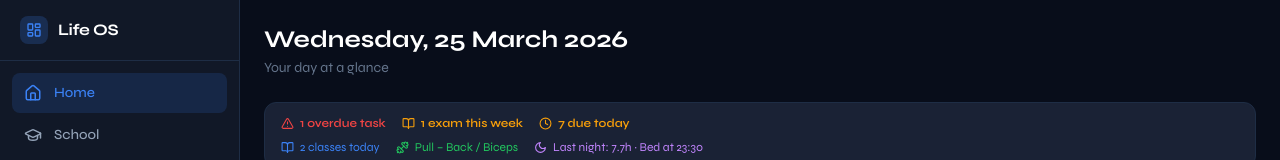
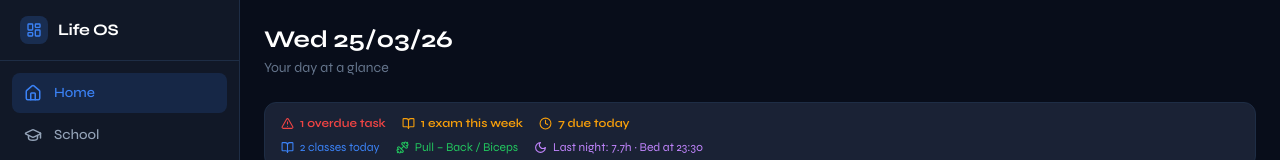
Before and after one commit to xtheoc/life-os, a React (Vite) app: page / in a window 1280 px wide. Shown: the top 160 px of the page. Built offline with nearby package versions, Linux system fonts and the light colour scheme; no server answers; a web font is replaced by a local one.

Commit message:
Shorten date format on home page

```diff
--- a/src/pages/Home.tsx
+++ b/src/pages/Home.tsx
@@ -16,7 +16,7 @@ export default function Home() {
       {/* Page header */}
       <div className="mb-6">
         <h1 className="text-2xl font-display font-bold text-white mb-0.5">
-          {format(today, 'EEEE, dd MMMM yyyy')}
+          {format(today, 'EEE dd/MM/yy')}
         </h1>
         <p className="text-muted text-sm">Your day at a glance</p>
       </div>
```
